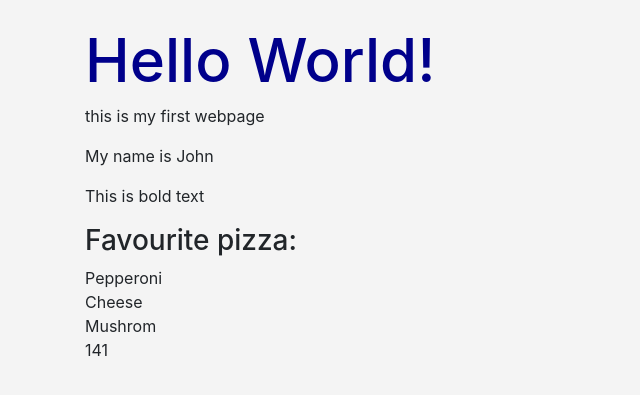
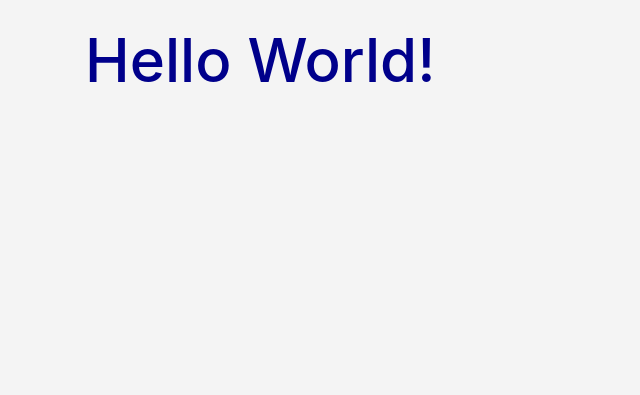
Before and after one commit to yxf47/flask-app, a Flask app: page / in a window 1280 px wide. Shown: the part 56-451 px from the top of the page, without its empty margins (0-640 px from the left). Run offline with Flask 3, Linux system fonts and the light colour scheme; some libraries are stand-ins or nearby versions.

Commit message:
Update index.html

```diff
--- a/templates/index.html
+++ b/templates/index.html
@@ -4,23 +4,4 @@
 
 	<h1>Hello World!</h1>
 
-	<p>this is my first webpage<p>
-
-	<p>My name is {{first_name}}</p>
-
-	<p>{{stuff|trim}}</p>
-
-	<h3>Favourite pizza:</h3>
-	{% for topping in favourite_pizza %}
-		{% if topping == 41 %}
-			{{ topping + 100}}<br/>
-		{% else %}
-			{{ topping }}<br/>
-		{% endif %}
-
-	{% endfor %}
-
-	<br/>
-
-
 {% endblock %}
```
